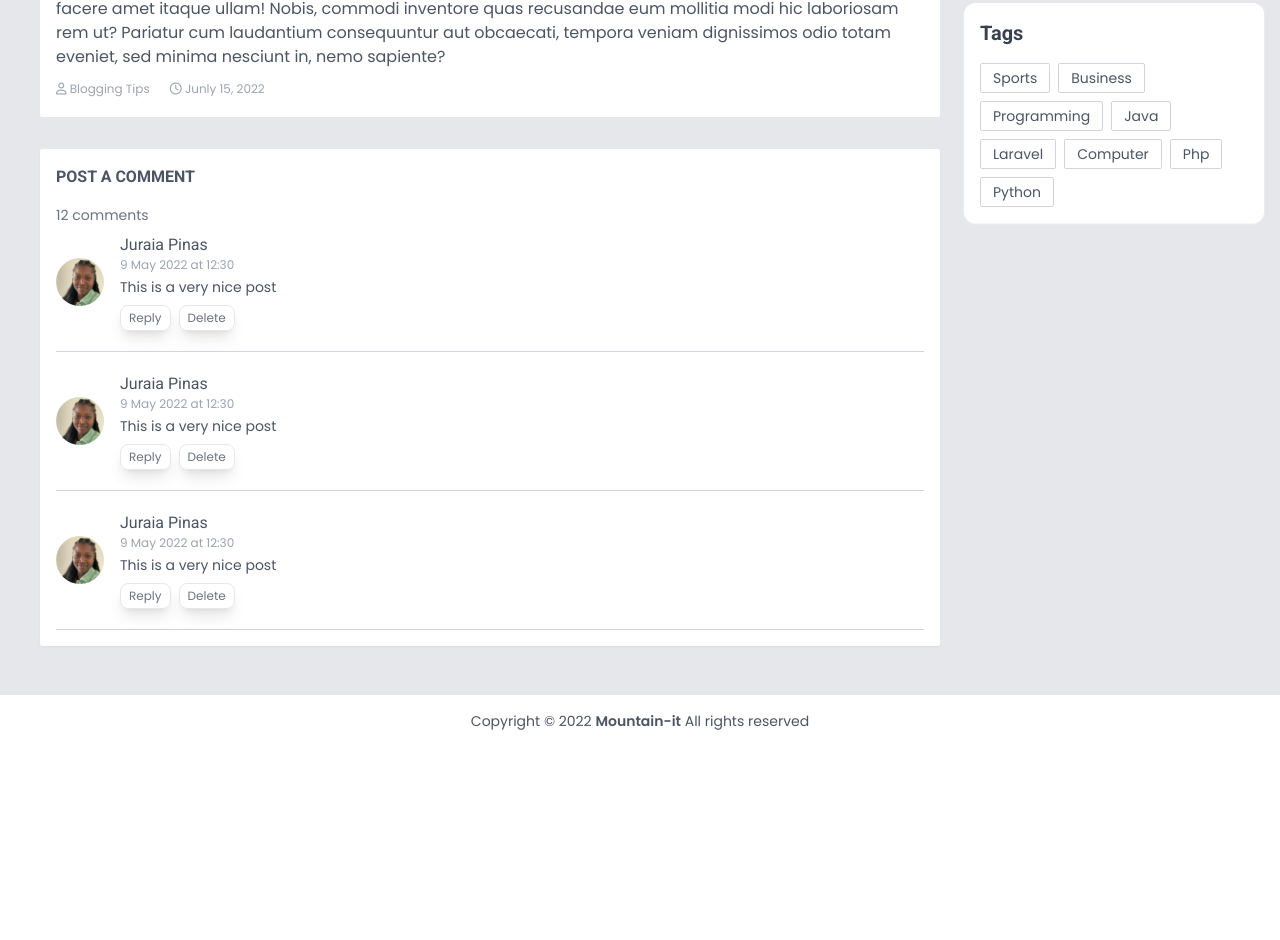
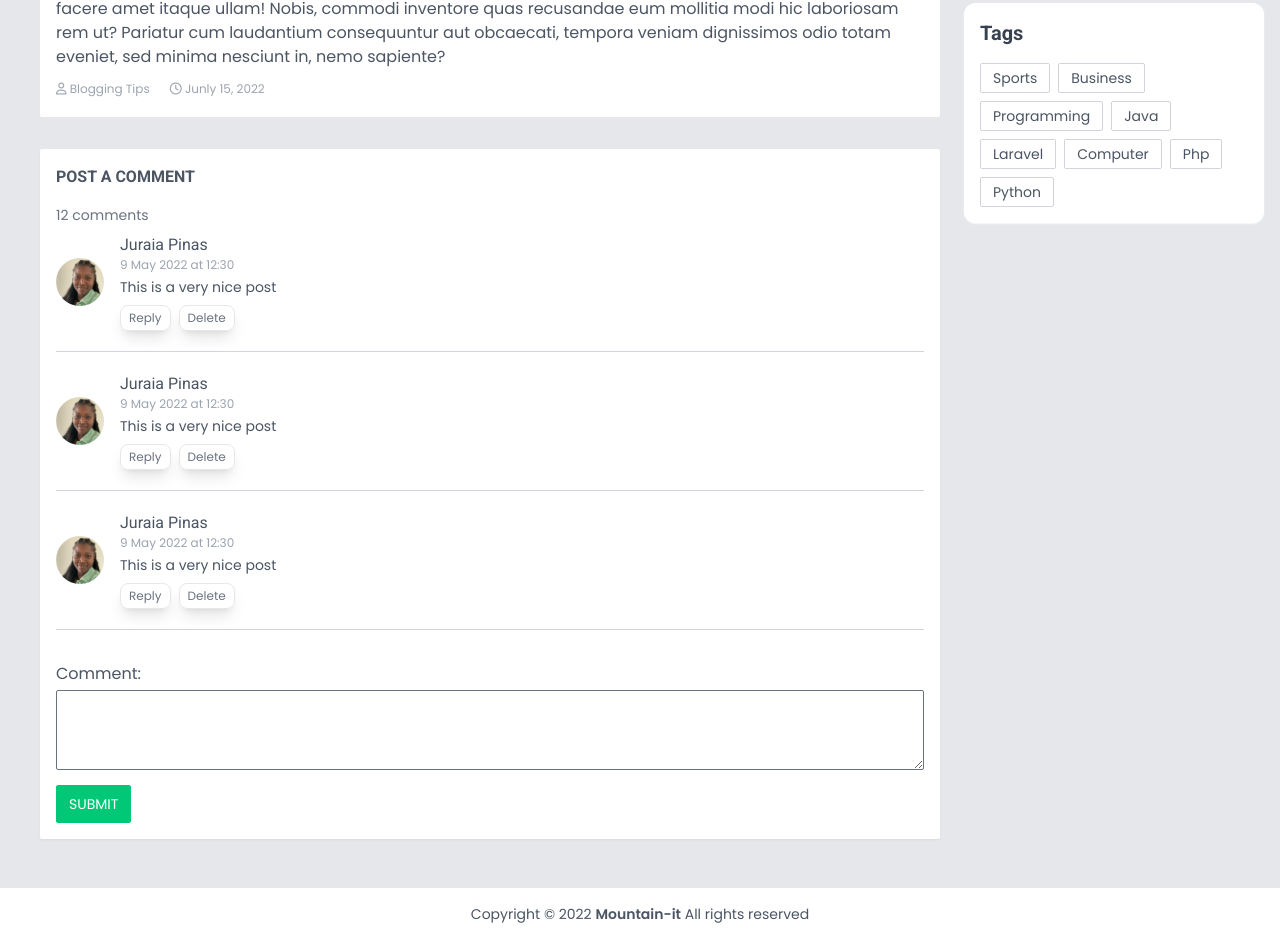
Before and after one commit to Byenna/start, a website: page view.html in a window 1280 px wide. Shown: the part 1082-2022 px from the top of the page. Before the commit the page ends 1829 px from the top, so only its background shows below. Drawn offline with Linux system fonts and the light colour scheme.

Commit message:
60.Design a Blog Details Comment Part 2

```diff
--- a/view.html
+++ b/view.html
@@ -166,6 +166,20 @@
             <div class="w-12 h-12 flex-shrink-0">
                 <img src="./images/foto_ju_kleur.png" alt="" class=" w-full rounded-full" />
 
+            </div>
+            <div class="flex-grow pl-4">
+                    <h4 class="text-base font-roboto"> Juraia Pinas</h4>
+                    <p class="text-xs text-gray-400"> 9 May 2022 at 12:30</p>
+                    <p class="text-sm font-600 mt-1"> This is a very nice post</p>
+                    <div class="flex gap-2 mt-2">
+                        <button class="text-gray-500 px-2 py-1 text-xs border border-gray-200 rounded-lg shadow-lg hover:bg-mountainGreen hover:text-white">Reply</button>
+                        <button class="text-gray-500 px-2 py-1 text-xs border border-gray-200 rounded-lg shadow-lg hover:bg-mountainGreen hover:text-white">Delete</button>
+                    </div>
+              </div>
+        </div>
+        <div class="flex items-center border-b pb-5 border-gray-300">
+            <div class="w-12 h-12 flex-shrink-0">
+                <img src="./images/foto_ju_kleur.png" alt="" class=" w-full rounded-full" />
 
             </div>
             <div class="flex-grow pl-4">
@@ -181,8 +195,6 @@
         <div class="flex items-center border-b pb-5 border-gray-300">
             <div class="w-12 h-12 flex-shrink-0">
                 <img src="./images/foto_ju_kleur.png" alt="" class=" w-full rounded-full" />
-
-
             </div>
             <div class="flex-grow pl-4">
                     <h4 class="text-base font-roboto"> Juraia Pinas</h4>
@@ -192,26 +204,21 @@
                         <button class="text-gray-500 px-2 py-1 text-xs border border-gray-200 rounded-lg shadow-lg hover:bg-mountainGreen hover:text-white">Reply</button>
                         <button class="text-gray-500 px-2 py-1 text-xs border border-gray-200 rounded-lg shadow-lg hover:bg-mountainGreen hover:text-white">Delete</button>
                     </div>
-              </div>
-        </div>
-        <div class="flex items-center border-b pb-5 border-gray-300">
-            <div class="w-12 h-12 flex-shrink-0">
-                <img src="./images/foto_ju_kleur.png" alt="" class=" w-full rounded-full" />
-
-
             </div>
-            <div class="flex-grow pl-4">
-                    <h4 class="text-base font-roboto"> Juraia Pinas</h4>
-                    <p class="text-xs text-gray-400"> 9 May 2022 at 12:30</p>
-                    <p class="text-sm font-600 mt-1"> This is a very nice post</p>
-                    <div class="flex gap-2 mt-2">
-                        <button class="text-gray-500 px-2 py-1 text-xs border border-gray-200 rounded-lg shadow-lg hover:bg-mountainGreen hover:text-white">Reply</button>
-                        <button class="text-gray-500 px-2 py-1 text-xs border border-gray-200 rounded-lg shadow-lg hover:bg-mountainGreen hover:text-white">Delete</button>
-                    </div>
-              </div>
         </div>
 
     </div>
+
+    <form action="#" class="mt-8">
+        <h5 class="text-base mb-1">Comment:</h5>
+        <textarea type="text" class="w-full border border-gray-500 py-3 px-5 text-sm rounded-sm h-20 focus:outline-none focus:border-gray-800">
+        </textarea>
+        <div class="mt-2">
+            <button type="submit" class="text-white py-2 px-3 rounded-sm uppercase text-sm bg-mountainGreen border border-mountainGreen hover:text-mountainGreen hover:bg-transparent transition">
+                    Submit
+            </button>
+        </div>
+    </form>
 </div>
 
 
```
Also changed, not shown: output/tailwind.css.
